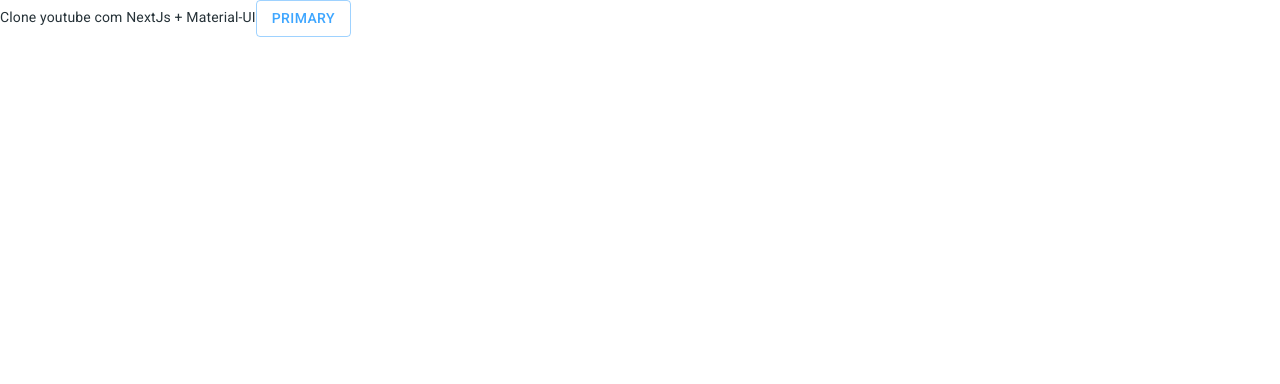
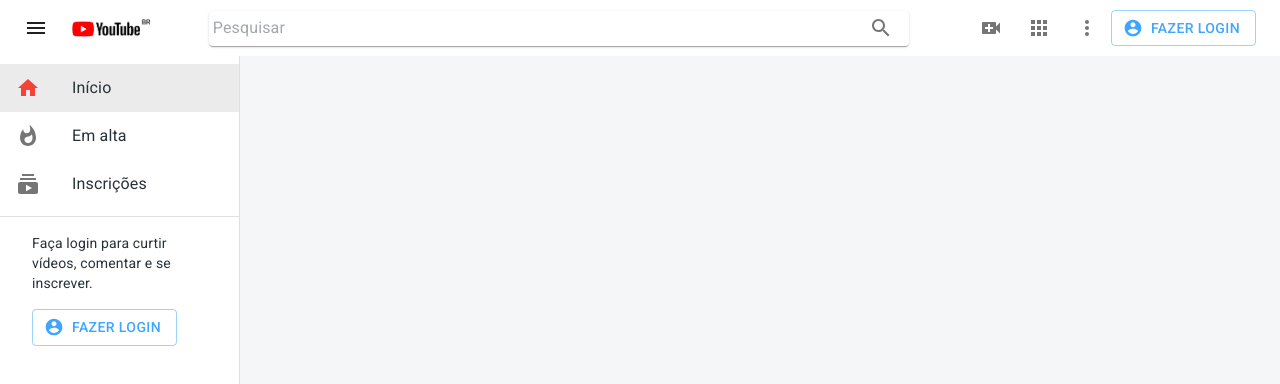
Before and after one commit to valdir-alves3000/nextjs-clone-youtube, a Next.js app: page / in a window 1280 px wide. Shown: the top 384 px of the page. Built offline with nearby package versions, Linux system fonts and the light colour scheme.

Commit message:
Layout Component

```diff
--- a/package.json
+++ b/package.json
@@ -9,6 +9,7 @@
   },
   "dependencies": {
     "@material-ui/core": "^4.11.4",
+    "@material-ui/icons": "^4.11.2",
     "next": "10.2.3",
     "react": "17.0.2",
     "react-dom": "17.0.2"
--- /dev/null
+++ b/src/components/Layout/NavBar.js
@@ -0,0 +1,161 @@
+import { useRouter } from 'next/router';
+import {
+  Avatar,
+  Box,
+  Button,
+  Divider,
+  Drawer,
+  Hidden,
+  List,
+  ListItem,
+  ListItemIcon,
+  ListItemText,
+  ListSubheader,
+  makeStyles,
+  Typography,
+} from '@material-ui/core';
+
+import {
+  AccountCircle,
+  History,
+  Home,
+  Subscriptions,
+  Whatshot,
+  VideoLibrary,
+} from '@material-ui/icons';
+
+const useStyles = makeStyles((theme) => ({
+  mobileDrawer: {
+    width: 240,
+  },
+
+  desktopDrawer: {
+    width: 240,
+    top: 56,
+    height: 'calc(100% - 64px',
+    borderRight: 'none',
+  },
+
+  avatar: {
+    cursor: 'pointer',
+    width: 24,
+    height: 24,
+  },
+
+  listItem: {
+    paddingTop: 6,
+    paddingBottom: 6,
+    paddingLeft: theme.spacing(3),
+  },
+
+  listItemText: {
+    fontSize: 14,
+  },
+
+}))
+
+const primaryMenu = [
+  {
+    id: 1,
+    label: 'Início',
+    path: '/',
+    icon: Home,
+  },
+
+  {
+    id: 2,
+    label: 'Em alta',
+    path: '/trendding',
+    icon: Whatshot,
+  },
+
+  {
+    id: 3,
+    label: 'Inscrições',
+    path: '/subscriptions',
+    icon: Subscriptions,
+  },
+];
+
+const secondaryMenu = [
+  {
+    id: 1,
+    label: 'Biblioteca',
+    icon: VideoLibrary,
+  },
+
+  {
+    id: 2,
+    label: 'Histórico',
+    path: '/',
+    icon: History,
+  },
+];
+
+function NavBar() {
+  const router = useRouter();
+  const classes = useStyles();
+
+  const isSelected = (item) => {
+    return router.pathname === item.path;
+  };
+
+  const content = (
+    <Box height="100%" display="flex" flexDirection="column">
+      <List>
+        {primaryMenu.map((item) => {
+          const Icon = item.icon;
+
+          return (
+            <ListItem
+              key={item.id}
+              button
+              classes={{ root: classes.listItem }}
+              selected={isSelected(item)}
+            >
+              <ListItemIcon>
+                <Icon style={{ color: isSelected(item) && '#f44336' }} />
+              </ListItemIcon>
+
+              <ListItemText
+                classes={{ primary: classes.listItemText }}
+                primary={item.label}
+              />
+            </ListItem>
+          )
+        })}
+      </List>
+      <Divider />
+      <Box mx={4} my={2}>
+        <Typography variant="body2">
+          Faça login para curtir vídeos, comentar e se inscrever.
+        </Typography>
+
+        <Box mt={2}>
+          <Button
+          variant="outlined"
+          color="secondary"
+          startIcon={<AccountCircle />}
+          >
+            Fazer Login
+          </Button>
+        </Box>
+      </Box>
+    </Box>
+  );
+
+  return (
+    <Hidden mdDown>
+      <Drawer
+        anchor="left"
+        classes={{ paper: classes.desktopDrawer }}
+        open
+        variant="persistent"
+      >
+        {content}
+      </Drawer>
+    </Hidden>
+  )
+}
+
+export default NavBar;
--- /dev/null
+++ b/src/components/Layout/TopBar.js
@@ -0,0 +1,116 @@
+import {
+  AppBar,
+  Box,
+  Button,
+  IconButton,
+  InputBase,
+  Hidden,
+  makeStyles,
+  Paper,
+  Toolbar,
+
+} from '@material-ui/core';
+
+import {
+  Apps,
+  AccountCircle,
+  Menu,
+  MoreVert,
+  Search,
+  VideoCall
+} from '@material-ui/icons';
+
+const useStyles = makeStyles((theme) => ({
+  root: {
+    boxShadow: 'none',
+    zIndex: theme.zIndex.drawer + 1,
+    backgroundColor: theme.palette.background.default,
+  },
+
+  toolbar: {
+    display: 'flex',
+    minHeight: 56,
+    alignItems: 'center',
+    justifyContent: 'space-between',
+  },
+
+  logo: {
+    cursor: 'pointer',
+    height: 18,
+    marginLeft: theme.spacing(3),
+  },
+
+  search: {
+    padding: '2px 4px',
+    display: 'flex',
+    alignItems: 'center',
+    height: 35,
+    width: 700,
+  },
+
+  input: {
+    flex: 1,
+  }
+}));
+
+function TopBar() {
+  const classes = useStyles();
+
+  return (
+    <AppBar className={classes.root} color="default">
+      <Toolbar className={classes.toolbar}>
+        <Box display='flex' alignItems='center'>
+          <Menu />
+          <img
+            src="/icons/new-youtube-logo.png"
+            alt="logo"
+            className={classes.logo}
+          />
+        </Box>
+
+        <Hidden mdDown>
+          <Box display='flex' alignItems='center'>
+            <Paper component='form' className={classes.search}>
+              <InputBase
+                className={classes.input}
+                placeholder='Pesquisar'
+                inputProps={{ 'arial-label': 'search google maps' }}
+              />
+              <IconButton
+                type='submit'
+                arial-label='search'
+              >
+                <Search />
+              </IconButton>
+            </Paper>
+          </Box>
+        </Hidden>
+
+        <Box display='flex' alignItems='center'>
+          <IconButton className={classes.icons}>
+            <VideoCall />
+          </IconButton>
+
+          <IconButton className={classes.icons}>
+            <Apps />
+          </IconButton>
+
+          <IconButton className={classes.icons}>
+            <MoreVert />
+          </IconButton>
+
+          <Button
+            color="secondary"
+            component="a"
+            variant="outlined"
+            startIcon={<AccountCircle />}
+          >
+            Fazer Login
+          </Button>
+        </Box>
+      </Toolbar>
+    </AppBar>
+  );
+}
+
+export default TopBar;
--- /dev/null
+++ b/src/components/Layout/index.js
@@ -0,0 +1,64 @@
+import { makeStyles } from '@material-ui/core';
+import Head from 'next/head';
+
+import TopBar from './TopBar';
+import NavBar from './NavBar';
+
+const useStyles = makeStyles((theme) => ({
+  root: {
+    backgroundColor: theme.palette.background.dark,
+    display: 'flex',
+    height: '100vh',
+    width: '100vw',
+    overflow: 'hidden',
+  },
+  wrapper: {
+    display: 'flex',
+    flex: '1 1 auto',
+    overflow: 'hidden',
+    paddingTop: '64',
+    [theme.breakpoints.up('lg')]: {
+      paddingLeft: 256,
+    },
+  },
+  contentContainer: {
+    display: 'flex',
+    flex: '1 1 auto',
+    overflow: 'hidden',
+
+  },
+  content: {
+    flex: '1 1 auto',
+    height: '100%',
+    overflow: 'auto',
+  },
+}));
+
+function Layout({ children, title }) {
+  const classes = useStyles();
+
+  return (
+    <>
+      <Head>
+        <title>{title}</title>
+        <meta charSet="utf-8" />
+        <meta name="viewport" content="initial-scale=1.0, width=device-width" />
+
+        <link
+         rel="shortcut icon"
+         href="https://www.youtube.com/s/desktop/a386e432/img/favicon.ico"
+         type="image/x-icon" />
+      </Head>
+
+      <div className={classes.root}>
+       <TopBar />
+       <NavBar />
+        <div>navbar</div>
+
+        <div>{children}</div>
+      </div>
+    </>
+  )
+}
+
+export default Layout;
--- a/src/pages/_document.js
+++ b/src/pages/_document.js
@@ -10,6 +10,7 @@
         <Head>
           {/* PWA primary color */}
           <meta name="theme-color" content={theme.palette.primary.main} />
+
           <link
             rel="stylesheet"
             href="https://fonts.googleapis.com/css?family=Roboto:300,400,500,700&display=swap"
--- a/src/pages/index.js
+++ b/src/pages/index.js
@@ -1,11 +1,13 @@
 import React from 'react';
 import { Button } from '@material-ui/core';
 
+import Layout from '../components/Layout';
+
 export default function Home() {
   return (
-    <div>
-      Clone youtube com NextJs + Material-UI
+    <Layout title="YouTube">
+        Clone youtube com NextJs + Material-UI
     <Button variant="outlined" color="secondary">Primary</Button>
-    </div>
+    </Layout>
   )
 }
```
Also changed, not shown: public/icons/new-youtube-logo.png (added), 1 other file (tests, documents, lock files or other folders).
